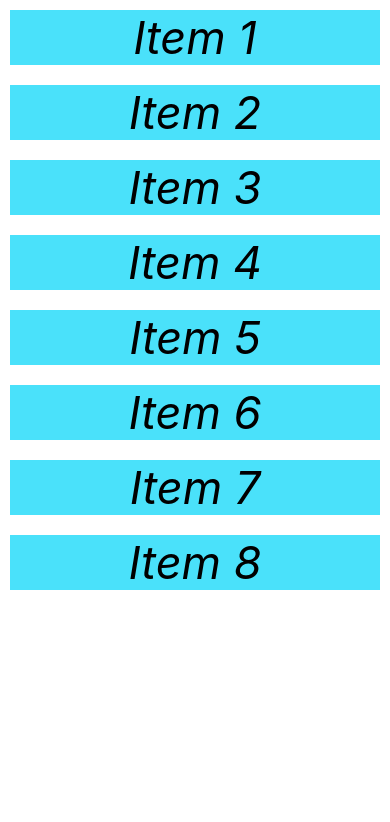
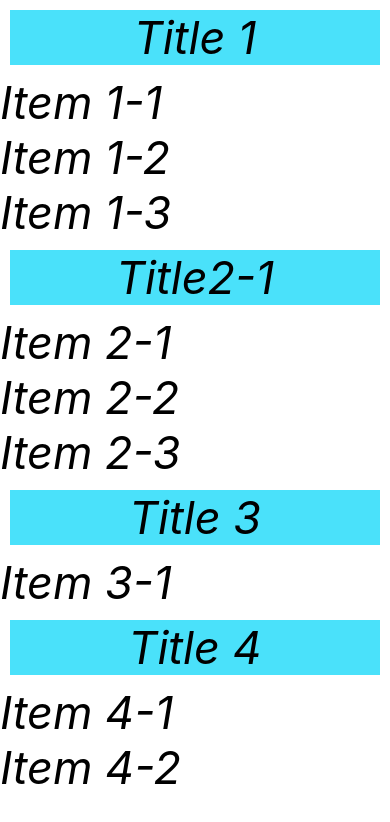
Before and after one commit to kuma1105/TheCompleteReactNativeCourse2021, a React Native app: screen / in a window 390 px wide. Shown: the top 822 px of the page. Built offline with nearby package versions, Linux system fonts and the light colour scheme.

Commit message:
Use FlatList & SectionList

```diff
--- a/App.js
+++ b/App.js
@@ -1,5 +1,5 @@
 import { StatusBar } from 'expo-status-bar';
-import { StyleSheet, Text, View, Button, ScrollView, RefreshControl } from 'react-native';
+import { StyleSheet, Text, View, Button, ScrollView, RefreshControl, FlatList, SectionList } from 'react-native';
 
 import { useState } from 'react';
 
@@ -20,37 +20,82 @@
   // }
 
   const [Items, setItems] = useState([
-    { key: 1, item: 'Item 1' },
-    { key: 2, item: 'Item 2' },
-    { key: 3, item: 'Item 3' },
-    { key: 4, item: 'Item 4' },
-    { key: 5, item: 'Item 5' },
-    { key: 6, item: 'Item 6' },
-    { key: 7, item: 'Item 7' },
-    { key: 8, item: 'Item 8' },
+    { name: 'Item 1' },
+    { name: 'Item 2' },
+    { name: 'Item 3' },
+    { name: 'Item 4' },
+    { name: 'Item 5' },
+    { name: 'Item 6' },
+    { name: 'Item 7' },
+    { name: 'Item 8' },
   ])
+
+  const DATA = [
+    {
+      title: 'Title 1',
+      data: ['Item 1-1', 'Item 1-2', 'Item 1-3']
+    },
+    {
+      title: 'Title2-1',
+      data: ['Item 2-1', 'Item 2-2', 'Item 2-3']
+    },
+    {
+      title: 'Title 3',
+      data: ['Item 3-1']
+    },
+    {
+      title: 'Title 4',
+      data: ['Item 4-1', 'Item 4-2']
+    },
+  ]
 
   const [Refreshing, setRefreshing] = useState(false);
   const onRefresh = () => {
     setRefreshing(true);
-    setItems([...Items, { key: 33, item: 'item 33' }]);
+    setItems([...Items, { key: 33, name: 'item 33' }]);
     setRefreshing(false);
   }
 
   return (
-    <ScrollView horizontal={false} style={styles.body}
-      refreshControl={<RefreshControl refreshing={Refreshing} onRefresh={onRefresh} colors={['#ff00ff']} />}
-    >
-      {
-        Items.map((object) => {
-          return (
-            <View style={styles.item} key={object.key}>
-              <Text style={styles.text}>{object.item}</Text>
-            </View>
-          )
-        })
-      }
-    </ScrollView>
+    <SectionList
+      keyExtractor={(item, index) => index.toString()}
+      sections={DATA}
+      renderItem={({ item }) => (
+        <Text style={styles.text}>{item}</Text>
+      )}
+      renderSectionHeader={({ section }) => (
+        <View style={styles.item}>
+          <Text style={styles.text}>{section.title}</Text>
+        </View>
+      )}
+    />
+
+    // <FlatList
+    //   // horizontal
+    //   // inverted
+    //   keyExtractor={(item, index) => index.toString()}
+    //   data={Items}
+    //   renderItem={({ item }) => (
+    //     <View style={styles.item}>
+    //       <Text style={styles.text}>{item.name}</Text>
+    //     </View>
+    //   )}
+    //   refreshControl={<RefreshControl refreshing={Refreshing} onRefresh={onRefresh} colors={['#ff00ff']} />}
+    // />
+
+    // <ScrollView horizontal={false} style={styles.body}
+    //   refreshControl={<RefreshControl refreshing={Refreshing} onRefresh={onRefresh} colors={['#ff00ff']} />}
+    // >
+    //   {
+    //     Items.map((object) => {
+    //       return (
+    //         <View style={styles.item} key={object.key}>
+    //           <Text style={styles.text}>{object.item}</Text>
+    //         </View>
+    //       )
+    //     })
+    //   }
+    // </ScrollView>
   );
 }
 
```
